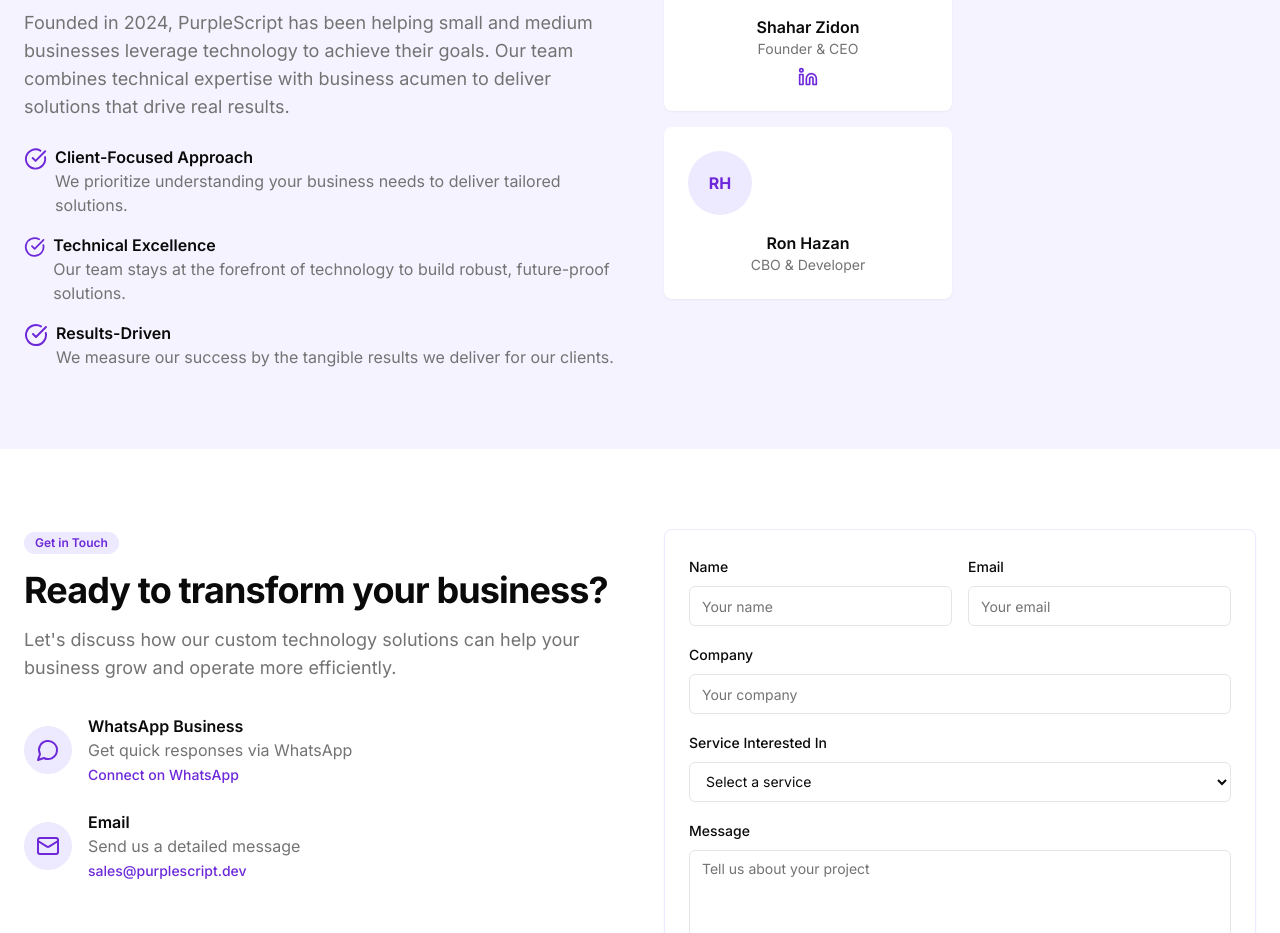
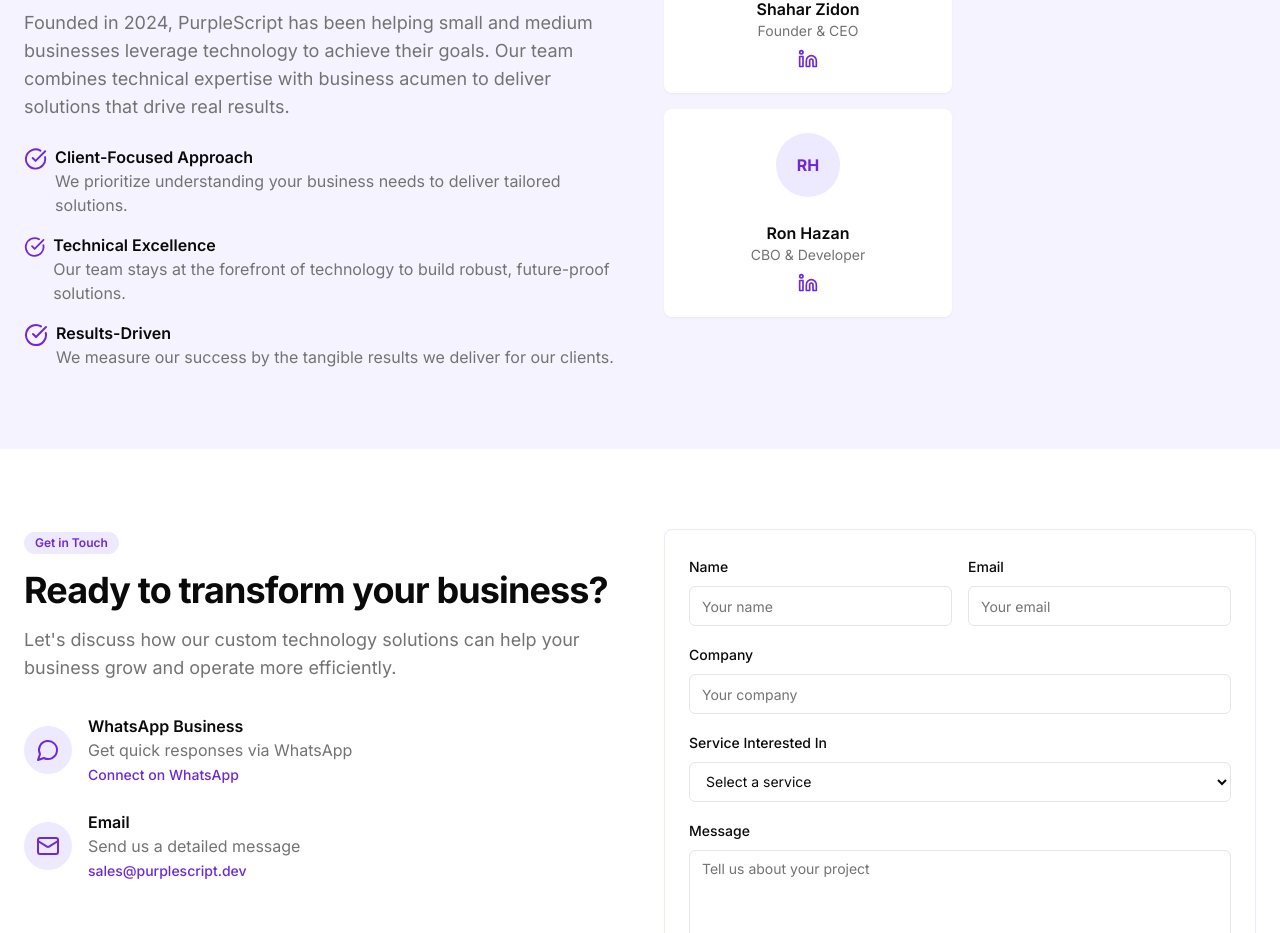
Before and after one commit to PurpleScript/PurpleScript.dev, a Next.js app: page / in a window 1280 px wide. Shown: the part 3175-4108 px from the top of the page. Built offline with nearby package versions, Linux system fonts and the light colour scheme.

Commit message:
chore - adjusted ron's card

```diff
--- a/app/page.tsx
+++ b/app/page.tsx
@@ -359,7 +359,7 @@ export default function Home() {
                       <div>
                         <h4 className="font-semibold">Ron Hazan</h4>
                         <p className="text-sm text-muted-foreground">
-                          Fromer CPO, All Services
+                          Fromer CBO, All Services
                         </p>
                       </div>
                     </div>
@@ -537,14 +537,22 @@ export default function Home() {
                   </div>
                 </div>
                 <div className="bg-white rounded-lg p-6 shadow-sm">
-                  <div className="w-16 h-16 rounded-full bg-purple-100 flex items-center justify-center mb-4">
-                    <span className="text-purple-700 font-bold">RH</span>
-                  </div>
                   <div className="flex flex-col items-center text-center">
-                    <h4 className="font-semibold">Ron Hazan</h4>
+                    <div className="w-16 h-16 rounded-full bg-purple-100 flex items-center justify-center mb-4">
+                      <span className="text-purple-700 font-bold">RH</span>
+                    </div>
+                    <h4 className="font-semibold mt-2">Ron Hazan</h4>
                     <p className="text-sm text-muted-foreground">
                       CBO & Developer
                     </p>
+                    <Link
+                      href="https://www.linkedin.com/in/ron-sapsa-hazan-797366326/"
+                      target="_blank"
+                      rel="noopener noreferrer"
+                      className="mt-2 text-purple-700 hover:text-purple-800 transition-colors"
+                    >
+                      <Linkedin className="h-5 w-5" />
+                    </Link>
                   </div>
                 </div>
               </div>
```
